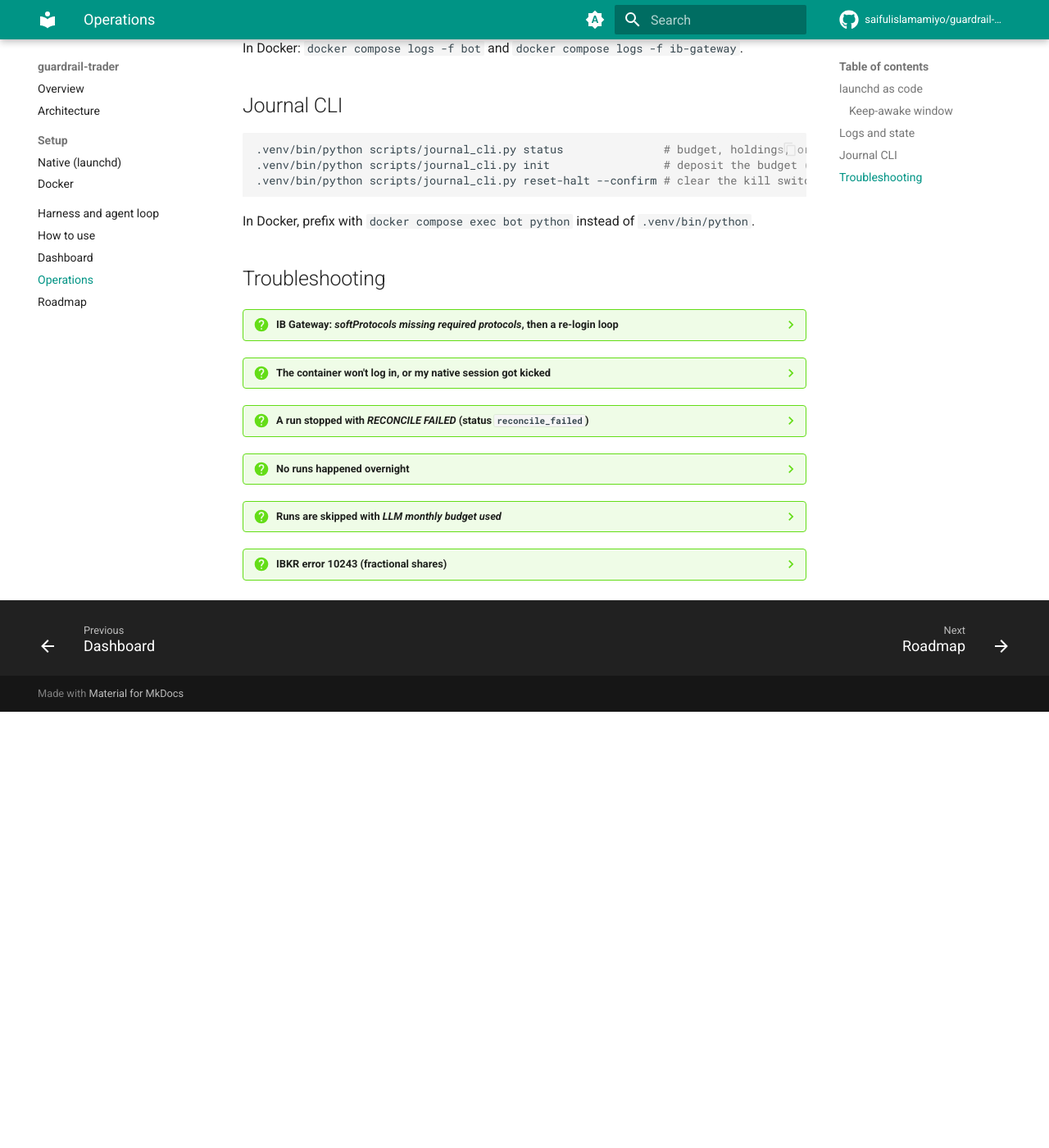
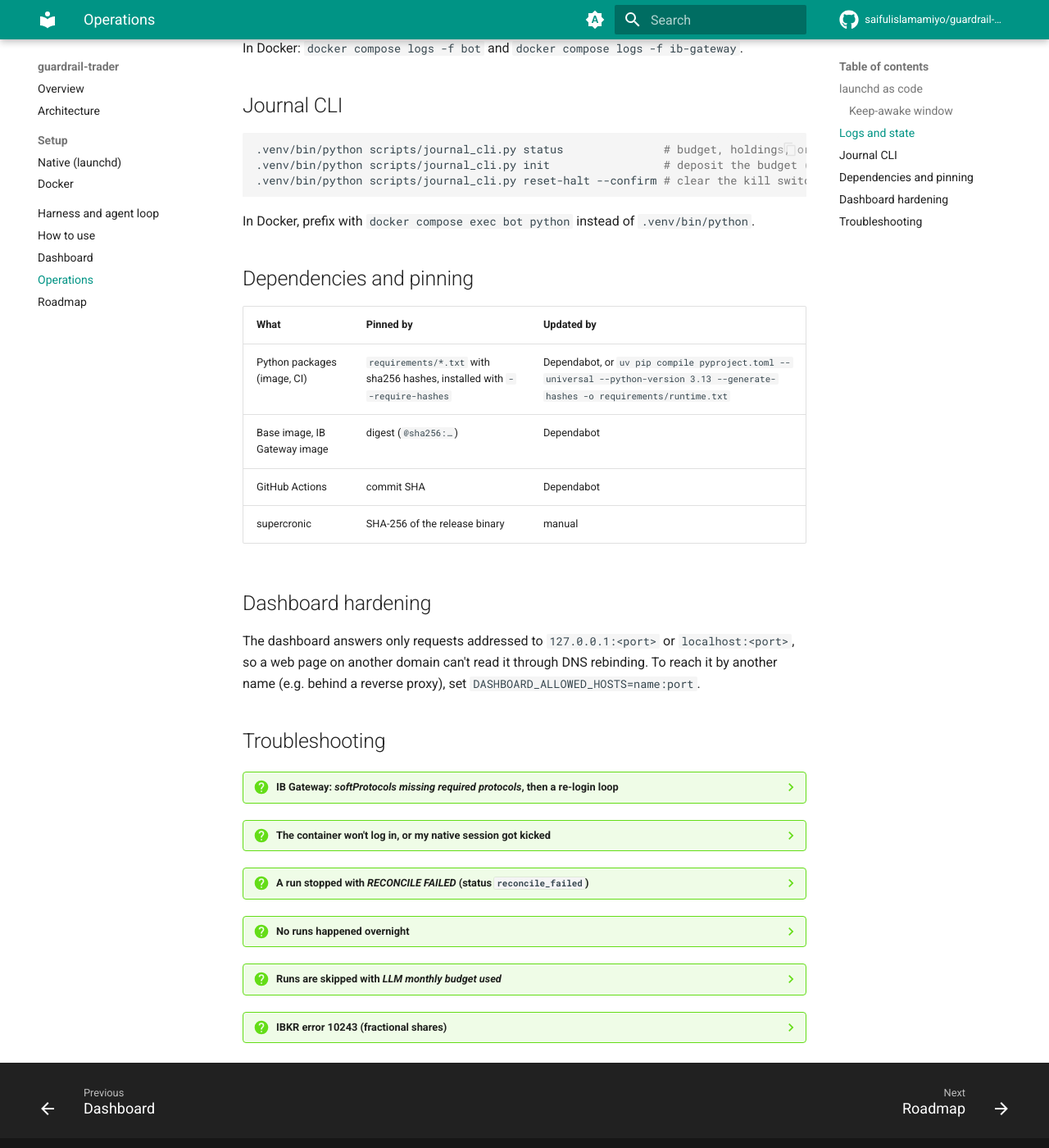
Before and after one commit to saifulislamamiyo/guardrail-trader, an MkDocs documentation site: the page built from docs/operations.md, in a window 1280 px wide and 1400 px high, scrolled down 1811 px. Shown: the whole window at 82% size. Built offline with MkDocs 1.6.1 and Material for MkDocs 9.7.7, drawn with Linux system fonts in a browser that asks for light colours; comment, search, counter and statistics services are not loaded; before the commit the page ends 2679 px from its top, so only the background shows below that.

Commit message:
Security hardening from repo review (findings 2-8)
- Dashboard: Host-header allowlist against DNS rebinding (403 otherwise), nosniff/DENY headers,
  no raw exceptions to the client
- Compose: split networks; only the bot can reach the IB Gateway API (dashboard cannot)
- Executor: explicit check instead of assert (asserts vanish under python -O)
- Gate: non-finite quantity/limit price blocked instead of raising OverflowError
- Supply chain: hash-locked requirements (uv), --require-hashes in image and CI; base and
  IB Gateway images pinned by digest; Actions pinned to commit SHAs; supercronic SHA-256;
  Dependabot covers pip, actions, docker, docker-compose
- Pages workflow: pages/id-token permissions scoped to the deploy job
- Image: runtime deps only, no tests or dev tools
- Tests: +6 (host allowlist, executor refusal, non-finite numbers)

Co-Authored-By: Claude Opus 5 <noreply@anthropic.com>
Claude-Session: https://claude.ai/code/session_01F8YfjdmQAYEERD4SMpazkP

```diff
--- a/docs/operations.md
+++ b/docs/operations.md
@@ -64,6 +64,21 @@ In Docker: `docker compose logs -f bot` and `docker compose logs -f ib-gateway`.
 
 In Docker, prefix with `docker compose exec bot python` instead of `.venv/bin/python`.
 
+## Dependencies and pinning
+
+| What | Pinned by | Updated by |
+|---|---|---|
+| Python packages (image, CI) | `requirements/*.txt` with sha256 hashes, installed with `--require-hashes` | Dependabot, or `uv pip compile pyproject.toml --universal --python-version 3.13 --generate-hashes -o requirements/runtime.txt` |
+| Base image, IB Gateway image | digest (`@sha256:…`) | Dependabot |
+| GitHub Actions | commit SHA | Dependabot |
+| supercronic | SHA-256 of the release binary | manual |
+
+## Dashboard hardening
+
+The dashboard answers only requests addressed to `127.0.0.1:<port>` or `localhost:<port>`, so a
+web page on another domain can't read it through DNS rebinding. To reach it by another name
+(e.g. behind a reverse proxy), set `DASHBOARD_ALLOWED_HOSTS=name:port`.
+
 ## Troubleshooting
 
 ??? question "IB Gateway: *softProtocols missing required protocols*, then a re-login loop"
```
Also changed, not shown: docker-compose.yml (+12 -3 lines), docs/architecture.md (+10 -0 lines), 13 other files.
